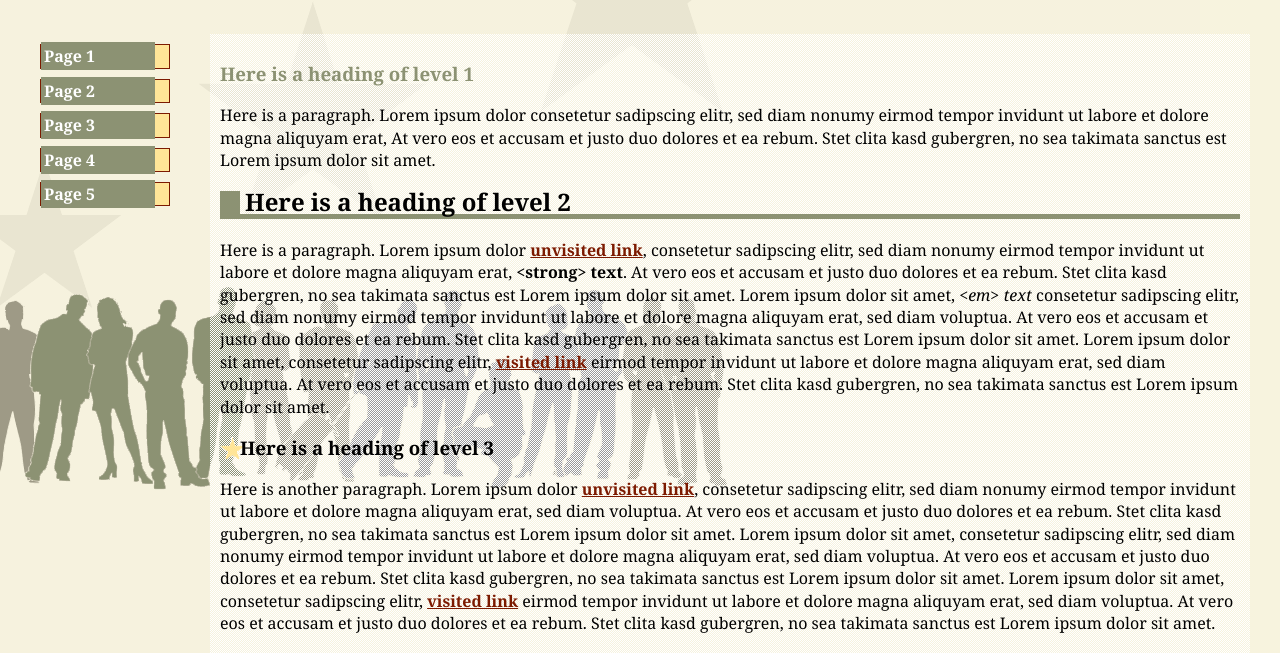
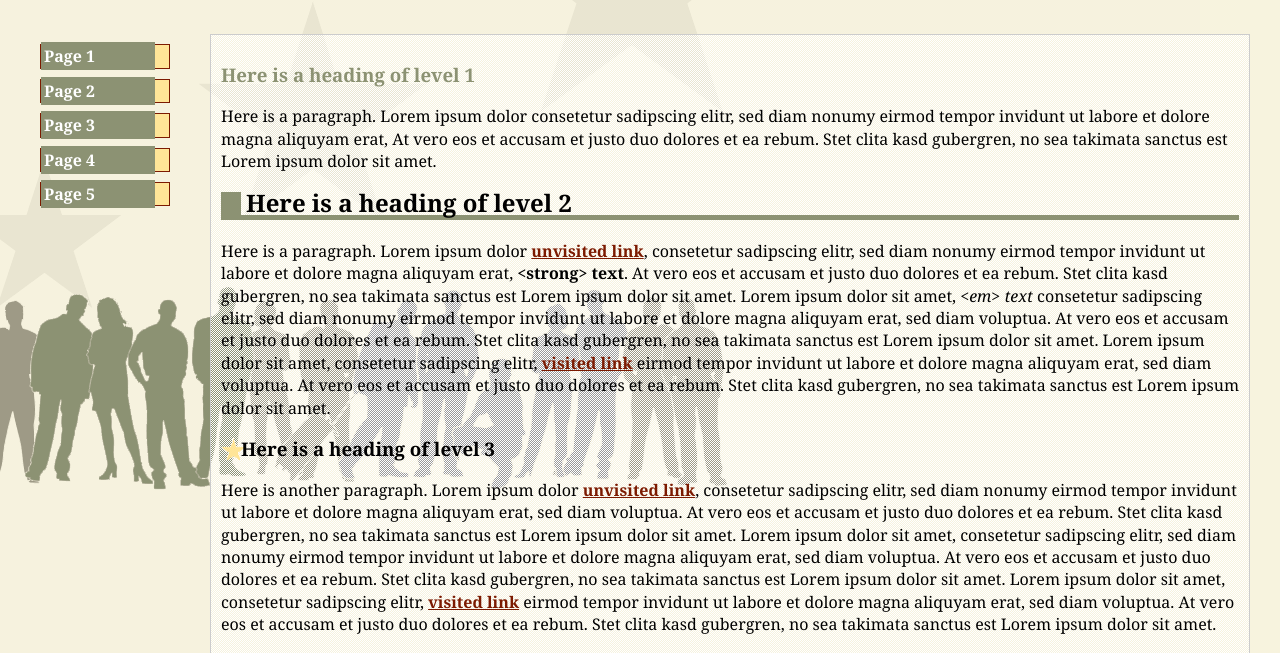
Before and after one commit to nKenm/nKenm.github.io, a plain HTML site: page week03/index.html in a window 1280 px wide. Shown: the part 143-796 px from the top of the page. Drawn offline with Linux system fonts and the light colour scheme.

Commit message:
Minor Fix.

```diff
--- a/week03/styles.css
+++ b/week03/styles.css
@@ -64,7 +64,7 @@ nav a:hover{
 
 #content {
   background-image: url("trans-bg.gif");
-  border: 1px #CCCCCC;
+  border: 1px solid #CCCCCC;
   margin-left: 180px;
   padding: 10px;
 }
```
